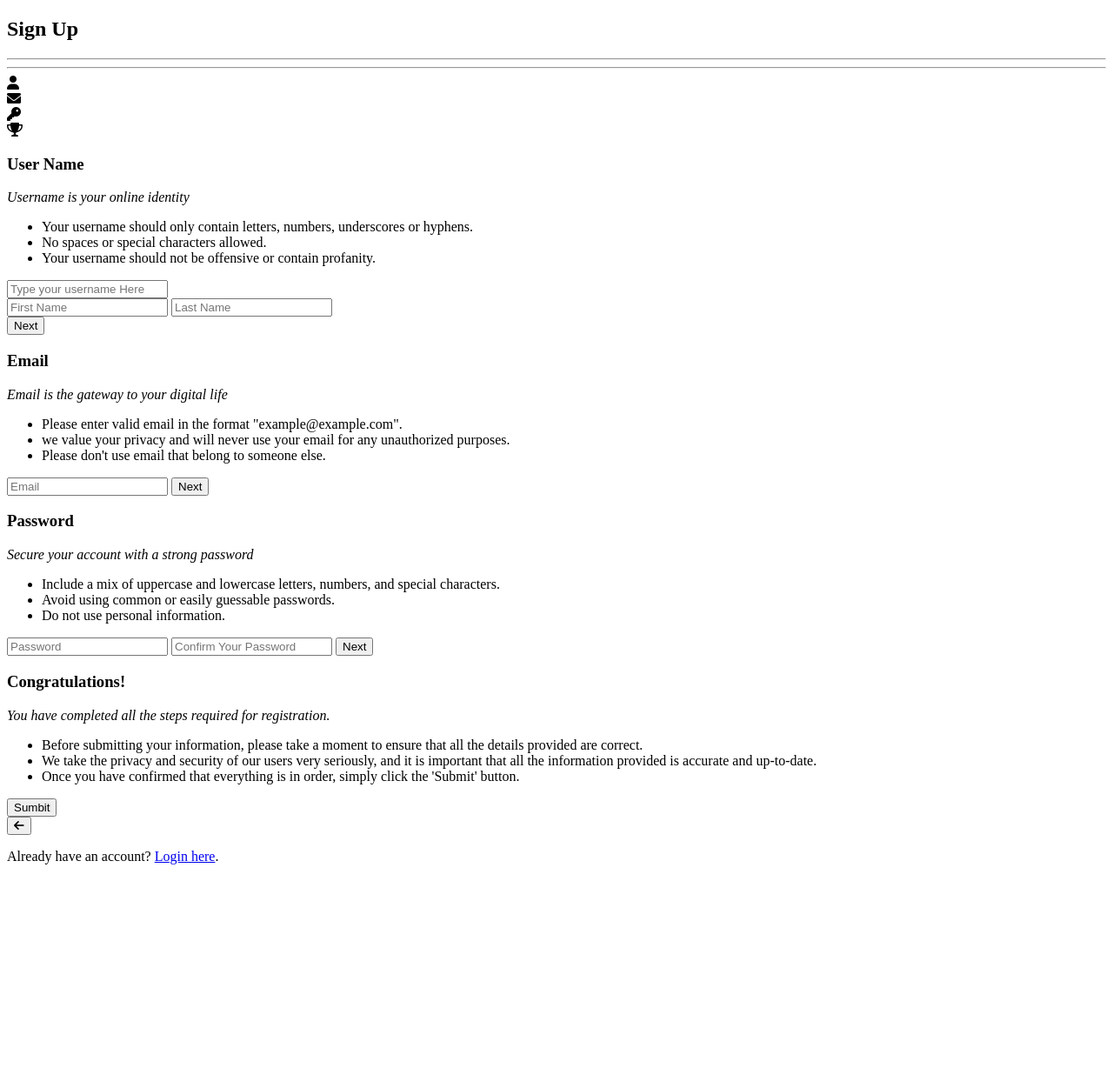
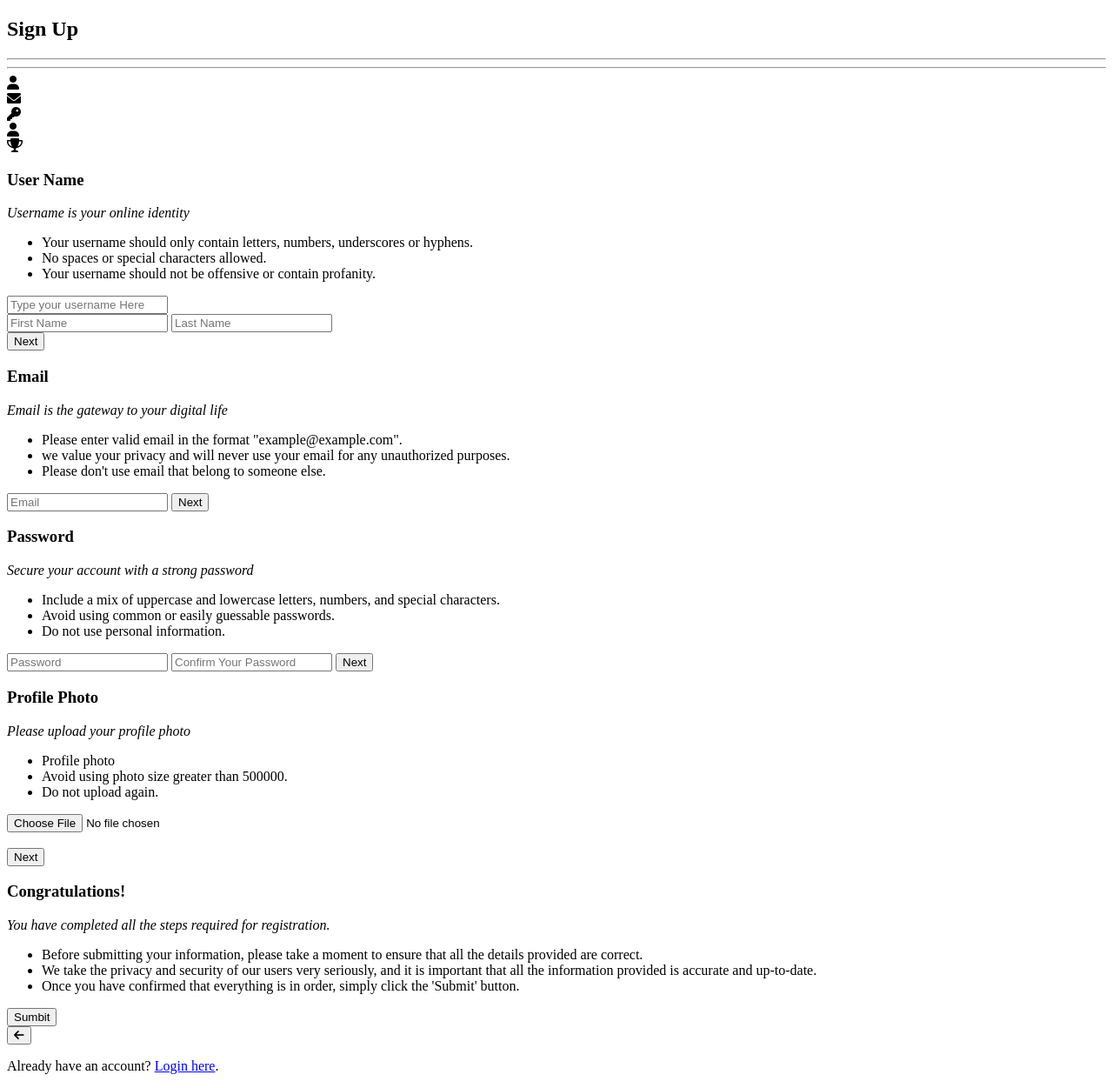
Before and after one commit to benacode/html-css-js--php-project, a PHP site: page /backend/signup.php in a window 1280 px wide. Shown: the whole page at 87% size. Before the commit the page ends 994 px from the top, so only its background shows below. Run offline with PHP 8.4, Linux system fonts and the light colour scheme.

Commit message:
refactor the code

```diff
--- a/backend/SelectUser.php
+++ b/backend/SelectUser.php
@@ -20,9 +20,8 @@ if(!isset($_SESSION["loggedin"]) && $_SESSION["loggedin"] !== true){
 
 
 <?php
-require"configfile.php";
 
-$sql = "SELECT id, username,password, firstname,lastname FROM users1";
+$sql = "SELECT id, username,password, firstname,lastname,created_at FROM users1";
 $result = $link ->query($sql);
 
 if ($result->num_rows > 0) {
@@ -33,6 +32,7 @@ if ($result->num_rows > 0) {
                 <th>Password</th>
                 <th>First Name</th>
                 <th>Last Name</th>
+                <th>Created at</th>
                 <th>Actions</th>
             </tr>";
     while($row = $result->fetch_assoc()) {
@@ -42,6 +42,7 @@ if ($result->num_rows > 0) {
                 <td>" . $row["password"] . "</td>
                 <td>" . $row["firstname"] . "</td>
                 <td>" . $row["lastname"] . "</td>
+                <td>" . $row["created_at"] ."</td>
                 <td>
                        <form method='post' action='update.php' style='display:inline;'>
                         <input type='hidden' name='id' value='" . $row["id"] . "'>
--- a/backend/Welcomepage.php
+++ b/backend/Welcomepage.php
@@ -20,15 +20,19 @@ if(!isset($_SESSION["loggedin"]) || $_SESSION["loggedin"] !== true){
     </style>
 </head>
 <body>
+<div class="user-photo" style="background-color: green;">
 <h1 class="my-5">Hi, <b><?php echo htmlspecialchars($_SESSION["username"]); ?></b>. Welcome to our site.</h1>
+
 <p>
     <a href="resetpassword.php" class="btn btn-warning">Reset Your Password</a>
     <a href="logout.php" class="btn btn-danger ml-3">Sign Out of Your Account</a>
     <a href="./oop/SearchPagewithAjax.php" class="btn btn-success ml-3">Search with AJAX</a>
 </p>
+</div>
 <?php
+include 'profilePhoto.php';
 include 'SelectUser.php';
-include './oop/searchPage.php'
+include './oop/searchPage.php';
 ?>
 
 </body>
--- a/backend/signup.php
+++ b/backend/signup.php
@@ -10,7 +10,7 @@
 </head>
 <body>
 
-    <form class="container" action="./process_registration.php" method="post">
+    <form class="container" action="./process_registration.php" method="post" enctype="multipart/form-data">
         <h2 class="heading">Sign Up</h2>
         <div class="steps-container">
             <hr>
@@ -18,6 +18,7 @@
             <div class="steps"><i class="fa-solid fa-user"></i></div>
             <div class="steps"><i class="fa-solid fa-envelope"></i></div>
             <div class="steps"><i class="fa-solid fa-key"></i></div>
+            <div class="steps"><i class="fa-solid fa-user"></i></div>
             <div class="steps"><i class="fa-solid fa-trophy"></i></div>
         </div>
 
@@ -59,6 +60,17 @@
                 <input type="password" name="confirm_password" class="confirm-password" placeholder="Confirm Your Password">
                 <button class="button-nex" onclick="NextSlide(3)">Next</button>
             </div>
+            <div class="input-slide password-slide">
+                <h3>Profile Photo</h3>
+                <p><i>Please upload your profile photo</i></p>
+                <ul class="rules">
+                    <li>Profile photo</li>
+                    <li>Avoid using photo size greater than 500000.</li>
+                    <li>Do not upload again.</li>
+                </ul>
+                  <input type="file" name="photo" id="photo" accept="image/*" required><br><br>
+                <button class="button-nex" onclick="NextSlide(4)">Next</button>
+            </div>
             <div class="input-slide finish-slide">
                 <h3>Congratulations!</h3>
                 <p><i>You have completed all the steps required for registration.</i></p>
```
Also changed, not shown: backend/process_registration.php (+38 -4 lines).
